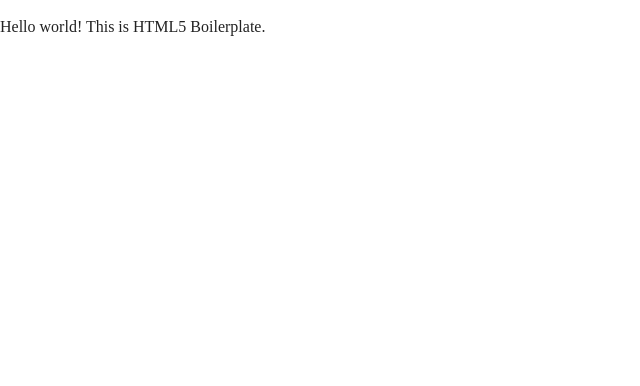
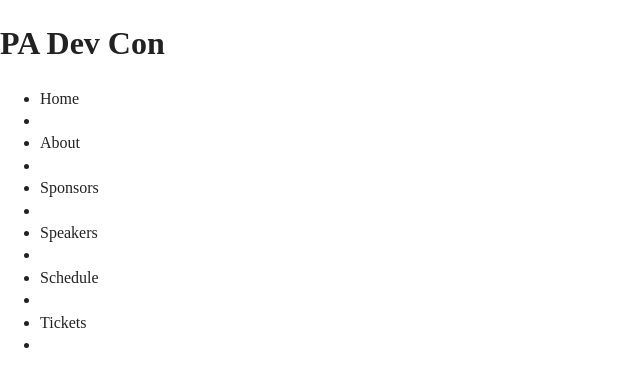
Before and after one commit to YcpJessicaYardley/YCPTechCon, a plain HTML site: page index.html in a window 1280 px wide. Shown: the whole page, without its empty margins (0-640 px from the left). Drawn offline with nearby package versions, Linux system fonts and the light colour scheme.

Commit message:
Started to do something
Started to lay out some basic HTML for the homepage nothing fancy

```diff
--- a/index.html
+++ b/index.html
@@ -17,24 +17,23 @@
 </head>
 
 <body>
-  <!--[if lte IE 9]>
-    <p class="browserupgrade">You are using an <strong>outdated</strong> browser. Please <a href="https://browsehappy.com/">upgrade your browser</a> to improve your experience and security.</p>
-  <![endif]-->
 
-  <!-- Add your site or application content here -->
-  <p>Hello world! This is HTML5 Boilerplate.</p>
-  <script src="js/vendor/modernizr-3.6.0.min.js"></script>
-  <script src="https://code.jquery.com/jquery-3.3.1.min.js" integrity="sha256-FgpCb/KJQlLNfOu91ta32o/NMZxltwRo8QtmkMRdAu8=" crossorigin="anonymous"></script>
-  <script>window.jQuery || document.write('<script src="js/vendor/jquery-3.3.1.min.js"><\/script>')</script>
-  <script src="js/plugins.js"></script>
-  <script src="js/main.js"></script>
-
-  <!-- Google Analytics: change UA-XXXXX-Y to be your site's ID. -->
-  <script>
-    window.ga = function () { ga.q.push(arguments) }; ga.q = []; ga.l = +new Date;
-    ga('create', 'UA-XXXXX-Y', 'auto'); ga('send', 'pageview')
-  </script>
-  <script src="https://www.google-analytics.com/analytics.js" async defer></script>
+  <!-- heading contains logo and menu nav -->
+  <section class="main nav">
+    <h1>PA Dev Con</h1>
+   <div class="menu">
+      <ul>
+        <li>Home<li>
+        <li>About <li>
+        <li>Sponsors<li>
+        <li>Speakers<li>
+        <li>Schedule<li>
+        <li>Tickets<li>
+    </ul>
+      </div>
+    </section>
+    <section class="hero_section">
+    </section>
 </body>
 
 </html>
```
